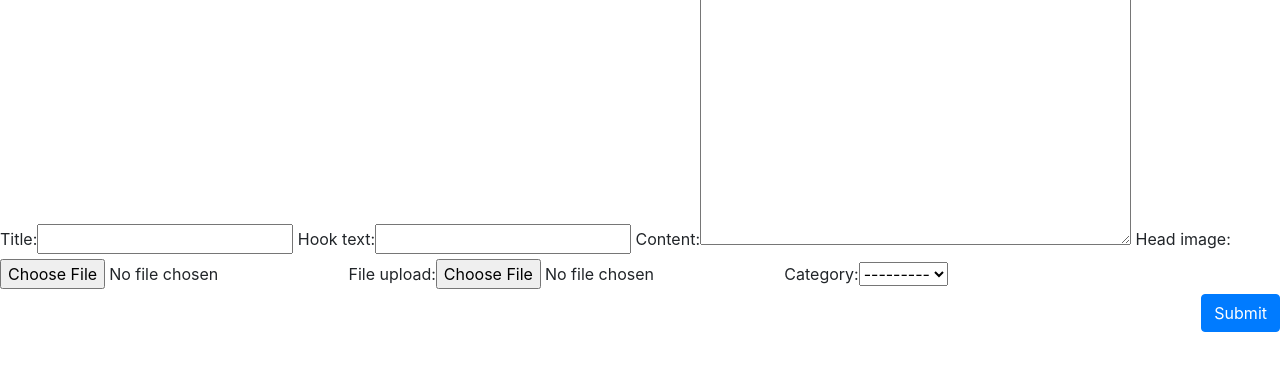
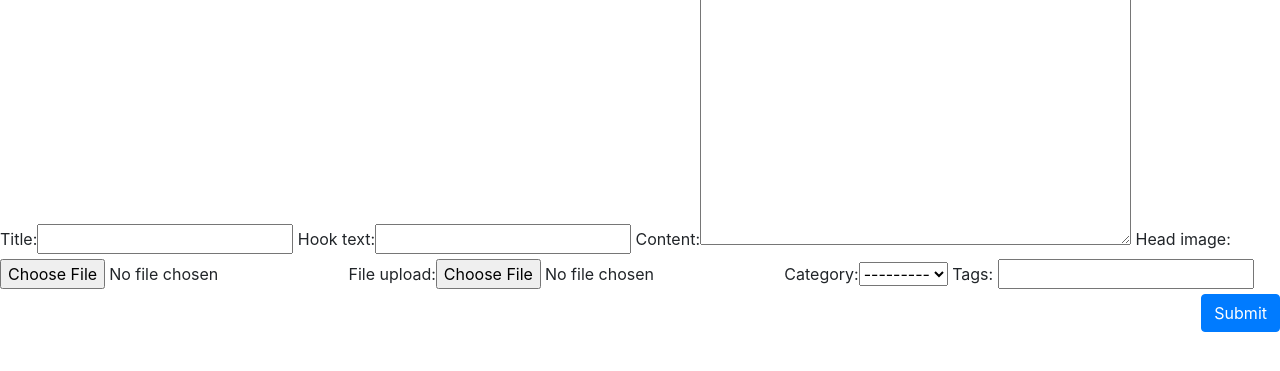
Before and after one commit to woohaen88/do_it_django_proj, a Django app: page /blog/create_post/ in a window 1280 px wide. Shown: the part 138-509 px from the top of the page. Run offline with Django 3.2, Linux system fonts and the light colour scheme; the visitor is signed in with stand-in values (Sample User, id 1); data that the repository does not hold is empty; some libraries are stand-ins or nearby versions.

Commit message:
포스트를 작성할 때 텍스트로 태그 지정하기

```diff
--- a/blogapp/templates/blogapp/create.html
+++ b/blogapp/templates/blogapp/create.html
@@ -8,6 +8,10 @@
     {% csrf_token %}
     <div>
         {{ form }}
+        <tr>
+            <th><label for="id_tags_str">Tags:</label></th>
+            <td><input type="text" name="tags_str" id="id_tags_str"></td>
+        </tr>
     </div>
     <button type="submit" class="btn btn-primary float-right">Submit</button>
 </form>
--- a/blogapp/views.py
+++ b/blogapp/views.py
@@ -7,6 +7,7 @@ from django.views.generic.edit import UpdateView
 from .models import Post, Category, Tag
 from django.contrib.auth.mixins import LoginRequiredMixin
 from django.core.exceptions import PermissionDenied
+from django.utils.text import slugify
 
 
 
@@ -34,9 +35,27 @@ class PostCreate(LoginRequiredMixin, CreateView):
 
     def form_valid(self, form):
         current_user = self.request.user
-        if current_user.is_authenticated:
+        if current_user.is_authenticated and (current_user.is_staff or current_user.is_superuser):
             form.instance.author = current_user
-            return super(PostCreate, self).form_valid(form)
+            response = super(PostCreate, self).form_valid(form)
+
+            tags_str = self.request.POST.get('tags_str')
+            if tags_str:
+                tags_str = tags_str.strip()
+
+                tags_str = tags_str.replace(',', ';')
+                tags_list = tags_str.split(';')
+
+                for t in tags_list:
+                    t = t.strip()
+                    tag, is_tag_created = Tag.objects.get_or_create(name=t)
+                    if is_tag_created:
+                        tag.slug = slugify(t, allow_unicode=True)
+                        tag.save()
+                    self.object.tags.add(tag)
+
+            return response
+
         else:
             return redirect('/blog/')
 
```
